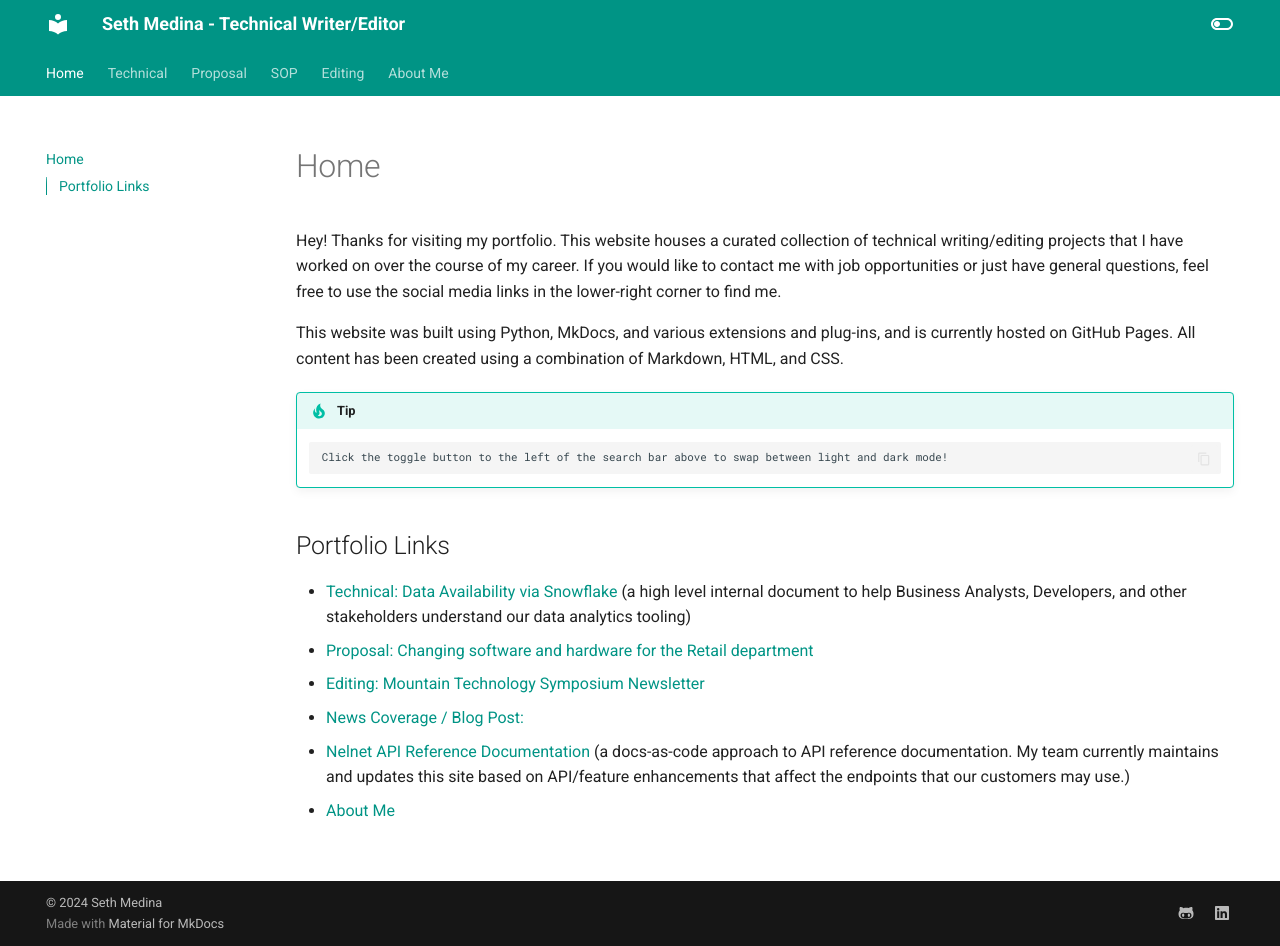
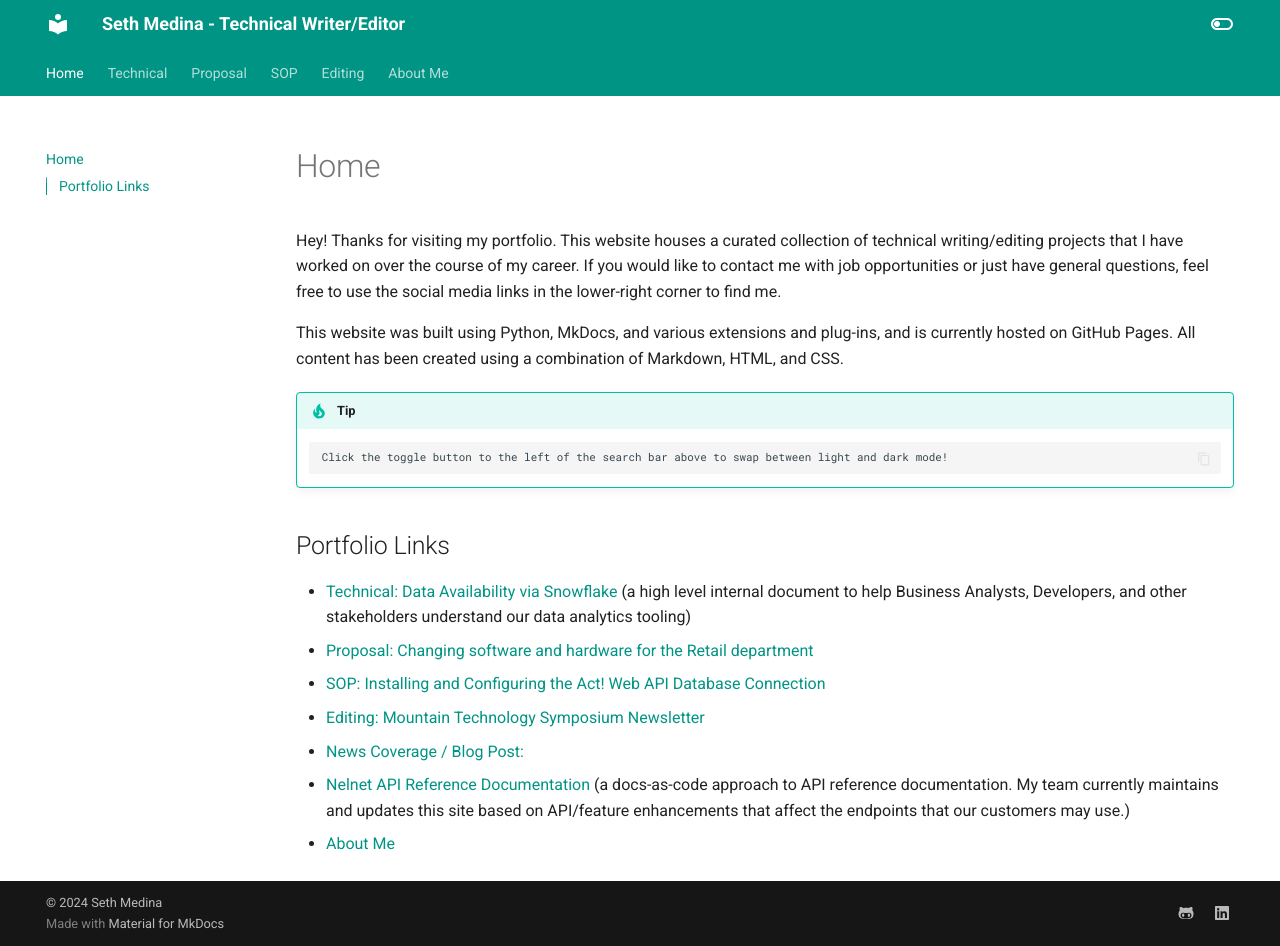
Before and after one commit to medinast21/medina-portfolio, an MkDocs documentation site: the page built from docs/index.md, in a window 1280 px wide and 946 px high. Built offline with MkDocs 1.6.1 and Material for MkDocs 9.7.7, drawn with Linux system fonts in a browser that asks for light colours.

Commit message:
Added SOP page link to links list on home page

```diff
--- a/docs/index.md
+++ b/docs/index.md
@@ -11,6 +11,7 @@ This website was built using Python, MkDocs, and various extensions and plug-ins
 ## Portfolio Links
 * [Technical: Data Availability via Snowflake](DataAvailability_Snowflake.md) (a high level internal document to help Business Analysts, Developers, and other stakeholders understand our data analytics tooling)
 * [Proposal: Changing software and hardware for the Retail department](EZLinks_Capital_Proposal.md)
+* [SOP: Installing and Configuring the Act! Web API Database Connection](SOP.md)
 * [Editing: Mountain Technology Symposium Newsletter](MTS_Newsletter_Edits.md)
 * [News Coverage / Blog Post: ]()
 * [Nelnet API Reference Documentation](https://docs.nelnet.io/#introduction) (a docs-as-code approach to API reference documentation. My team currently maintains and updates this site based on API/feature enhancements that affect the endpoints that our customers may use.)
```
